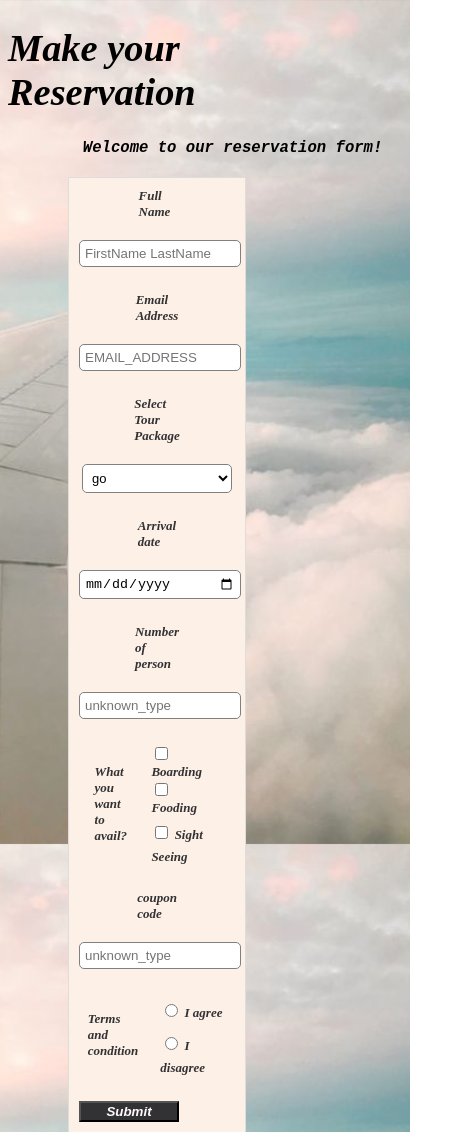
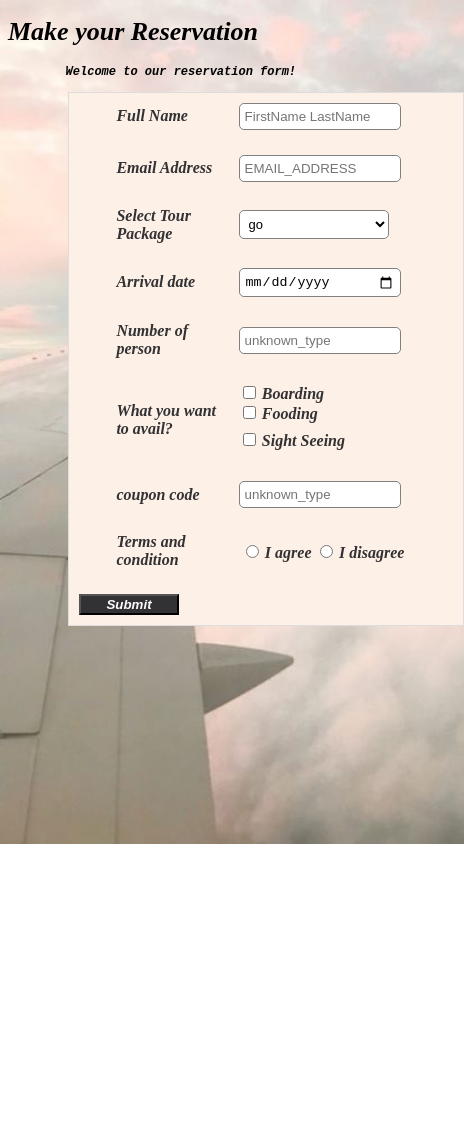
Before and after one commit to rayasalem/formsass, a plain HTML site: page index.html in a window 390 px wide. Shown: the top 1132 px of the page, 464 px wide, since content can reach past the window. After the commit the page ends 844 px from the top, so only its background shows below. Drawn offline with Linux system fonts and the light colour scheme.

```diff
--- a/index.css
+++ b/index.css
@@ -97,15 +97,15 @@ label:hover{
 @media screen and (max-width: 600px) {
   .container{
     height: 100%;
+    width: 100%;
   }
-.row{
-  grid-template-columns: 1fr;
-}
+
 .right-element {
   margin-top: 100px;
   margin-top: auto;
-  max-width: 400px;
   position: static;
+  font-weight:none;
+  font-size: small;
 }
 
   .col-4{
@@ -115,7 +115,7 @@ label:hover{
     width: 100%;
  }
 label{
-  font-size: small;
+  font: none;
 }
 
 
```
Also changed, not shown: UI.JPG (added), css.JPG (added), html part.JPG (added), js.JPG (added), resp.JPG (added).
